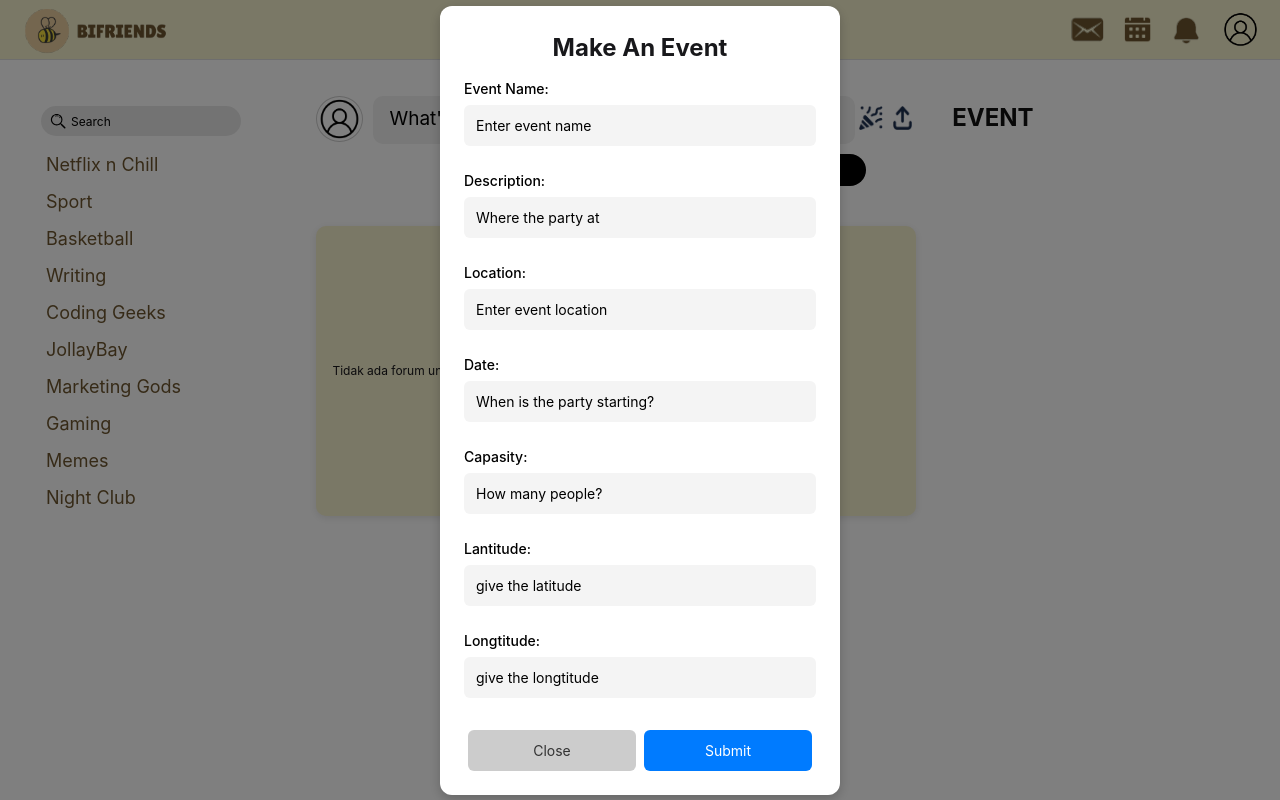
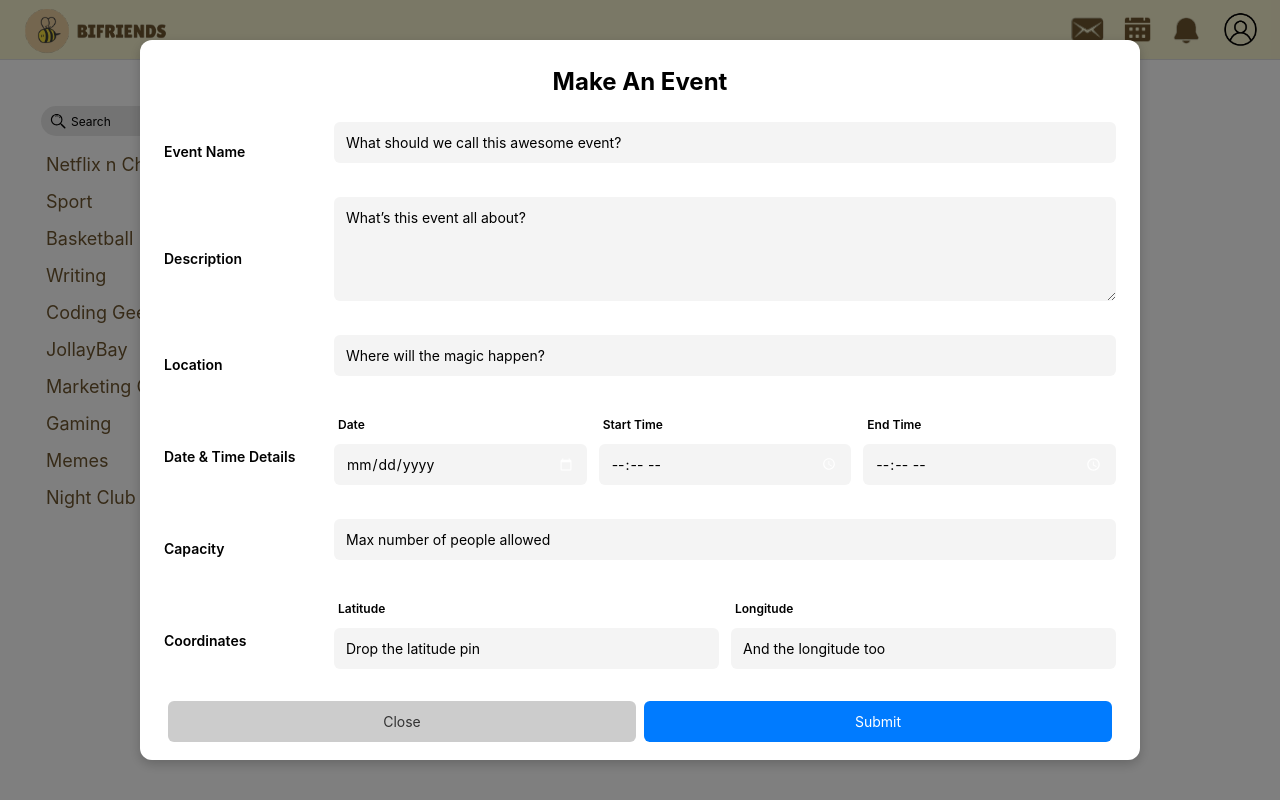
Before and after one commit to D4V1DYL/Bi-Friends-FE, a React (Vite) app: page /HomePage in a window 1280 px wide. Both pictures are taken after a click on the button 871 px from the left and 107 px from the top of the page. Built offline with nearby package versions, Linux system fonts and the light colour scheme; no server answers.

Commit message:
Update Forum
Memperbaiki tampilan dan penulisan di Add Forum

```diff
--- a/src/HomeFolder/HomePage.css
+++ b/src/HomeFolder/HomePage.css
@@ -339,10 +339,13 @@
   padding: 24px;
   border-radius: 12px;
   width: 90%;
-  max-width: 400px;
+  max-width: 1000px;
+  max-height: 90vh;         /* <-- ini penting */
+  overflow-y: auto;         /* <-- ini bikin scroll muncul */
   box-shadow: 0 4px 12px rgba(0, 0, 0, 0.2);
   animation: fadeIn 0.3s ease;
 }
+
 
 /* Judul popup */
 .popup-content h3 {
@@ -350,6 +353,7 @@
   font-size: 24px;
   font-weight: bold;
   text-align: center;
+  color: black;
 }
 
 /* Label input */
@@ -489,3 +493,91 @@
 .forum-card:hover .delete-icon {
   opacity: 1; /* muncul saat hover */
 }
+
+.forum-list > p {
+  color: #000000; /* warna hitam */
+  font-size: 14px;
+  text-align: center;
+  padding: 16px;
+}
+
+
+.event-details-grid {
+  display: grid;
+  grid-template-columns: 160px 1fr;
+  gap: 12px 16px;
+  margin-top: 16px;
+  font-size: 14px;
+  align-items: center;
+}
+
+.event-details-grid label {
+  font-weight: 600;
+  text-align: right;
+  color: #333;
+}
+
+.event-details-grid input {
+  width: 100%;
+  padding: 10px 12px;
+  font-size: 14px;
+  background-color: #f4f4f4;
+  border: none;
+  border-radius: 6px;
+  outline: none;
+}
+
+.event-details-grid input:focus {
+  background-color: #eaeaea;
+}
+
+.wide-popup {
+  max-width: 1000px; /* sebelumnya 400px */
+}
+
+.popup-title {
+  text-align: left;
+  margin-bottom: 16px;
+  font-size: 24px;
+  font-weight: bold;
+  color: #000 !important;
+}
+
+.event-details-grid {
+  display: grid;
+  grid-template-columns: 150px 1fr;
+  gap: 16px 20px;
+  font-size: 14px;
+  align-items: center;
+}
+
+.event-details-grid label {
+  font-weight: 600;
+  text-align: left;
+  color: #333;
+}
+
+.event-details-grid input {
+  width: 100%;
+  padding: 10px 12px;
+  font-size: 14px;
+  background-color: #f4f4f4;
+  border: none;
+  border-radius: 6px;
+  outline: none;
+}
+
+.event-details-grid input:focus {
+  background-color: #eaeaea;
+}
+
+/* Ganti warna ikon kalender */
+input[type="date"]::-webkit-calendar-picker-indicator {
+  filter: invert(1); /* Bikin icon hitam */
+  cursor: pointer;
+}
+
+
+input[type="time"]::-webkit-calendar-picker-indicator {
+  filter: invert(1); /* ini membuat ikon putih jadi hitam */
+}
--- a/src/HomeFolder/HomePage.tsx
+++ b/src/HomeFolder/HomePage.tsx
@@ -290,7 +290,7 @@ return (
 
           {/* Forum Biasa */}
           <h4>{forum.title}</h4>
-          <p>{forum.description}</p>
+          <p style={{ whiteSpace: 'pre-line' }}>{forum.description}</p>
           {subject && (
             <p>
               <strong>Subjek:</strong> {subject}
@@ -336,75 +336,61 @@ return (
 
       {showPopup && (
         <div className="popup-overlay" onClick={() => setShowPopup(false)}>
-    <div className="popup-content" onClick={(e) => e.stopPropagation()}>
-      <h3>Make An Event</h3>
+          <div className="popup-content wide-popup wider-popup" onClick={(e) => e.stopPropagation()}>
+            <h3 className="popup-title">Make An Event</h3>
 
-      <label htmlFor="event-name">Event Name:</label>
-      <input
-        type="text"
-        id="event-name"
-        className="popup-input"
-        placeholder="Enter event name"
-      />
+            <div className="event-details-grid">
+              <label htmlFor="event-name">Event Name</label>
+              <input type="text" id="event-name" className="popup-input" placeholder="What should we call this awesome event?" />
 
-      <label htmlFor="event-description">Description:</label>
-      <input
-        type="text"
-        id="event-description"
-        className="popup-input"
-        placeholder="Where the party at"
-      />
-
-      <label htmlFor="event-location">Location:</label>
-      <input
-        type="text"
-        id="event-location"
-        className="popup-input"
-        placeholder="Enter event location"
-      />
-
-      <label htmlFor="event-date">Date:</label>
-      <input
-        type="text"
-        id="event-date"
-        className="popup-input"
-        placeholder="When is the party starting?"
-      />
+              <label htmlFor="event-description">Description</label>
+              <textarea id="event-description" className="popup-input" placeholder="What’s this event all about?" rows={4} style={{ resize: 'vertical' }} />
 
 
-      <label htmlFor="event-capasity">Capasity:</label>
+              <label htmlFor="event-location">Location</label>
+              <input type="text" id="event-location" className="popup-input" placeholder="Where will the magic happen?" />
+
+              <label htmlFor="event-date">Date & Time Details</label>
+              <div style={{ display: 'flex', gap: '12px', alignItems: 'flex-end' }}>
+                <div style={{ display: 'flex', flexDirection: 'column', flex: 1 }}>
+                  <label htmlFor="event-date" style={{ fontSize: '12px', marginBottom: '4px', marginLeft: '4px' }}>Date</label>
+                  <input type="date" id="event-date" className="popup-input" />
+                </div>
+                <div style={{ display: 'flex', flexDirection: 'column', flex: 1 }}>
+                  <label htmlFor="event-start-time" style={{ fontSize: '12px', marginBottom: '4px', marginLeft: '4px' }}>Start Time</label>
+                  <input type="time" id="event-start-time" className="popup-input" />
+                </div>
+                <div style={{ display: 'flex', flexDirection: 'column', flex: 1 }}>
+                  <label htmlFor="event-end-time" style={{ fontSize: '12px', marginBottom: '4px', marginLeft: '4px' }}>End Time</label>
+                  <input type="time" id="event-end-time" className="popup-input" />
+                </div>
+              </div>
+
+              <label htmlFor="event-capasity">Capacity</label>
               <input
                 type="number"
                 id="event-capasity"
                 className="popup-input"
-        placeholder="How many people?"
+                placeholder="Max number of people allowed"
+                min="0"
               />
 
-      <label htmlFor="event-latitude">Lantitude:</label>
-      <input
-        type="number"
-        id="event-latitude"
-        className="popup-input"
-        placeholder="give the latitude"
-      />
-
-      <label htmlFor="event-longtitude">Longtitude:</label>
-      <input
-        type="number"
-        id="event-longtitude"
-        className="popup-input"
-        placeholder="give the longtitude"
-      />
+              <label>Coordinates</label>
+                <div style={{ display: 'flex', gap: '12px' }}>
+                  <div style={{ display: 'flex', flexDirection: 'column', flex: 1 }}>
+                    <label htmlFor="event-latitude" style={{ fontSize: '12px', marginBottom: '4px', marginLeft: '4px' }}>Latitude</label>
+                    <input type="number" id="event-latitude" className="popup-input" placeholder="Drop the latitude pin" />
+                  </div>
+                  <div style={{ display: 'flex', flexDirection: 'column', flex: 1 }}>
+                    <label htmlFor="event-longtitude" style={{ fontSize: '12px', marginBottom: '4px', marginLeft: '4px' }}>Longitude</label>
+                    <input type="number" id="event-longtitude" className="popup-input" placeholder="And the longitude too" />
+                  </div>
+                </div>
+              </div>
 
             <div className="popup-buttons">
-        <button className="cancel-button" onClick={() => setShowPopup(false)}>
-          Close
-        </button>
-
-        <button className="submit-button" onClick={() => setShowPopup(false)}>
-          Submit
-        </button>
-
+              <button className="cancel-button" onClick={() => setShowPopup(false)}>Close</button>
+              <button className="submit-button" onClick={() => setShowPopup(false)}>Submit</button>
             </div>
           </div>
         </div>
```
Lines whose indentation alone changed are shown as unchanged.
